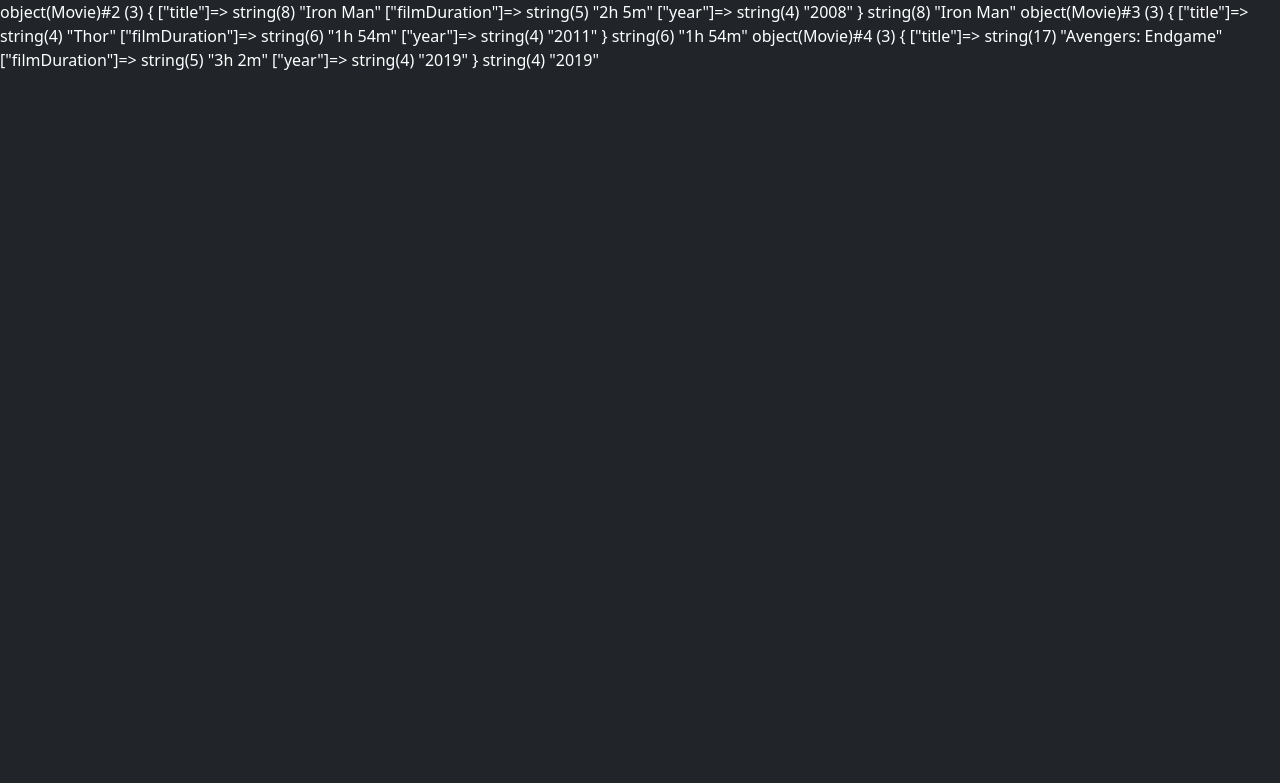
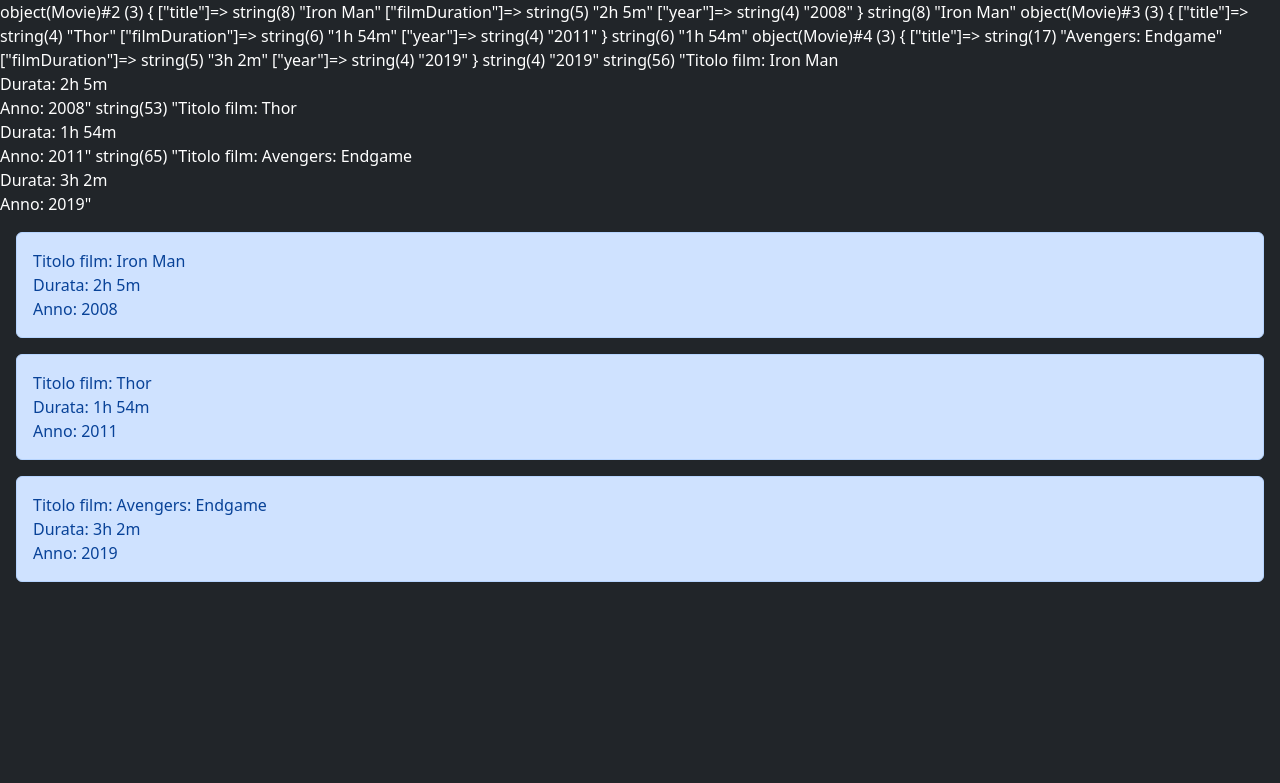
Before and after one commit to MikePio/php-oop-1, a PHP site: page / in a window 1280 px wide. Shown: the top 783 px of the page. Run offline with PHP 8.4, Linux system fonts and the light colour scheme.

Commit message:
Defined a method in the class and printed the data on the page

```diff
--- a/index.php
+++ b/index.php
@@ -58,18 +58,29 @@
 
 
 //* definire una classe
-class Movie{
+class Movie
+{
   public $title;
   public $filmDuration;
   public $year;
 
   //* definire un construttore
-  public function __construct($_title , $_filmDuration , $_year){
+  public function __construct($_title, $_filmDuration, $_year)
+  {
     $this->title = $_title;
     $this->filmDuration = $_filmDuration;
     $this->year = $_year;
+    //*inserito metodo nella classe
+    $this->getMovieDetails();
   }
 
+  //* dichiarato un metodo
+  public function getMovieDetails()
+  {
+    return "Titolo film: $this->title <br> Durata: $this->filmDuration <br> Anno: $this->year";
+    // OPPURE
+    // return 'Titolo film:' . ' ' . $this->title . ' ' . 'Durata:' . ' ' . $this->filmDuration . ' ' . 'Anno:' . ' ' . $this->year;
+  }
 }
 
 //* INVOCARE attributi/variabili d’istanza
@@ -81,7 +92,6 @@ $ironMan = new Movie("Iron Man", "2h 5m", "2008");
 // $ironMan->year = "2008";
 
 var_dump($ironMan);
-
 var_dump($ironMan->title);
 
 // Thor
@@ -92,7 +102,6 @@ $thor = new Movie("Thor", "1h 54m", "2011");
 // $thor->year = "2011";
 
 var_dump($thor);
-
 var_dump($thor->filmDuration);
 
 // Avengers: Endgame
@@ -103,10 +112,12 @@ $endgame = new Movie("Avengers: Endgame", "3h 2m", "2019");
 // $endgame->year = "2019";
 
 var_dump($endgame);
-
 var_dump($endgame->year);
 
-
+//* stampare un metodo
+var_dump($ironMan->getMovieDetails());
+var_dump($thor->getMovieDetails());
+var_dump($endgame->getMovieDetails());
 
 
 
@@ -129,11 +140,31 @@ var_dump($endgame->year);
   <meta name="viewport" content="width=device-width, initial-scale=1.0">
   <!-- BOOTSTRAP -->
   <link rel='stylesheet' href='https://cdnjs.cloudflare.com/ajax/libs/bootstrap/5.2.3/css/bootstrap.min.css' integrity='sha512-SbiR/eusphKoMVVXysTKG/7VseWii+Y3FdHrt0EpKgpToZeemhqHeZeLWLhJutz/2ut2Vw1uQEj2MbRF+TVBUA==' crossorigin='anonymous' />
-  <title>PHP HOTEL</title>
+  <title>PHP OOP-1</title>
 </head>
 
 <body class="bg-dark text-white">
 
+  <!-- //* stampare un metodo in pagina -->
+  <div class="alert alert-primary my-3 mx-3" role="alert">
+  <?php echo ($ironMan->getMovieDetails()); ?>
+  </div>
+
+  <div class="alert alert-primary my-3 mx-3" role="alert">
+  <?php echo ($thor->getMovieDetails()); ?>
+  </div>
+
+  <div class="alert alert-primary my-3 mx-3" role="alert">
+  <?php echo ($endgame->getMovieDetails()); ?>
+  </div>
+
+
+
+  <?php
+
+
+
+  ?>
 
 
 </body>
```
